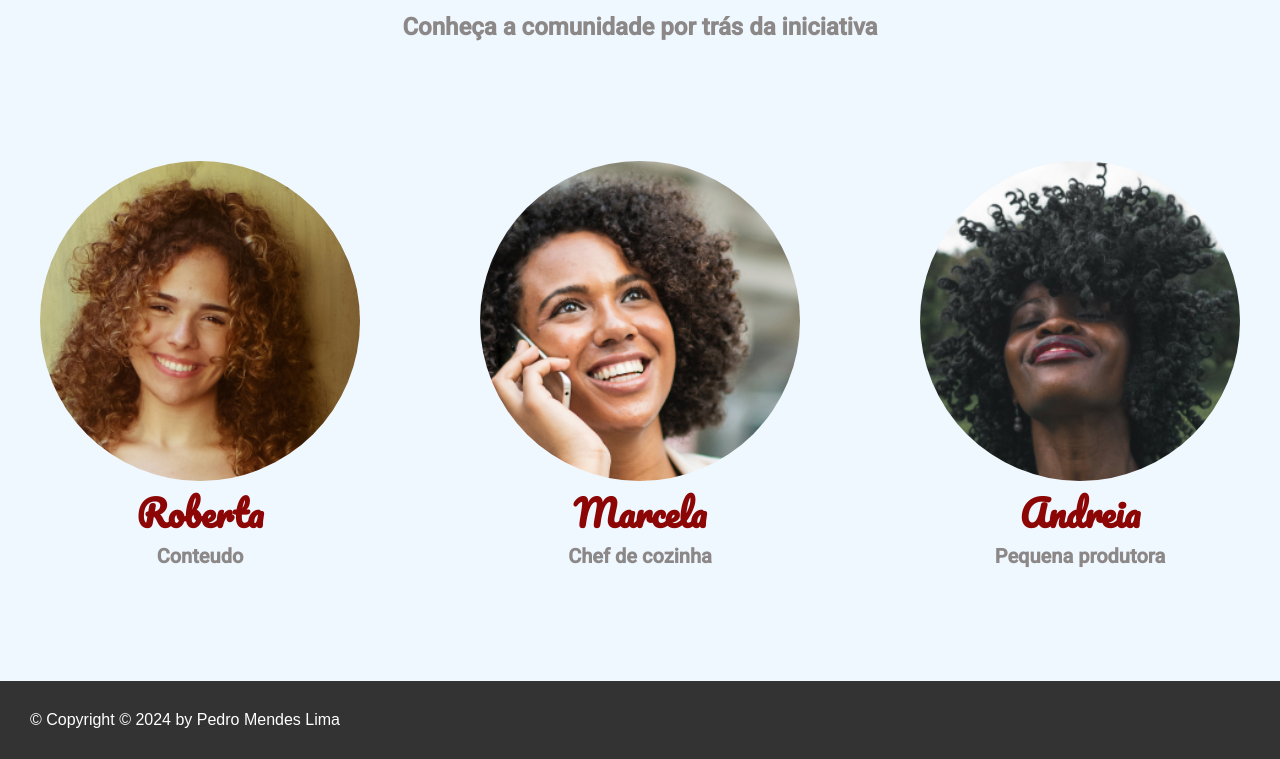
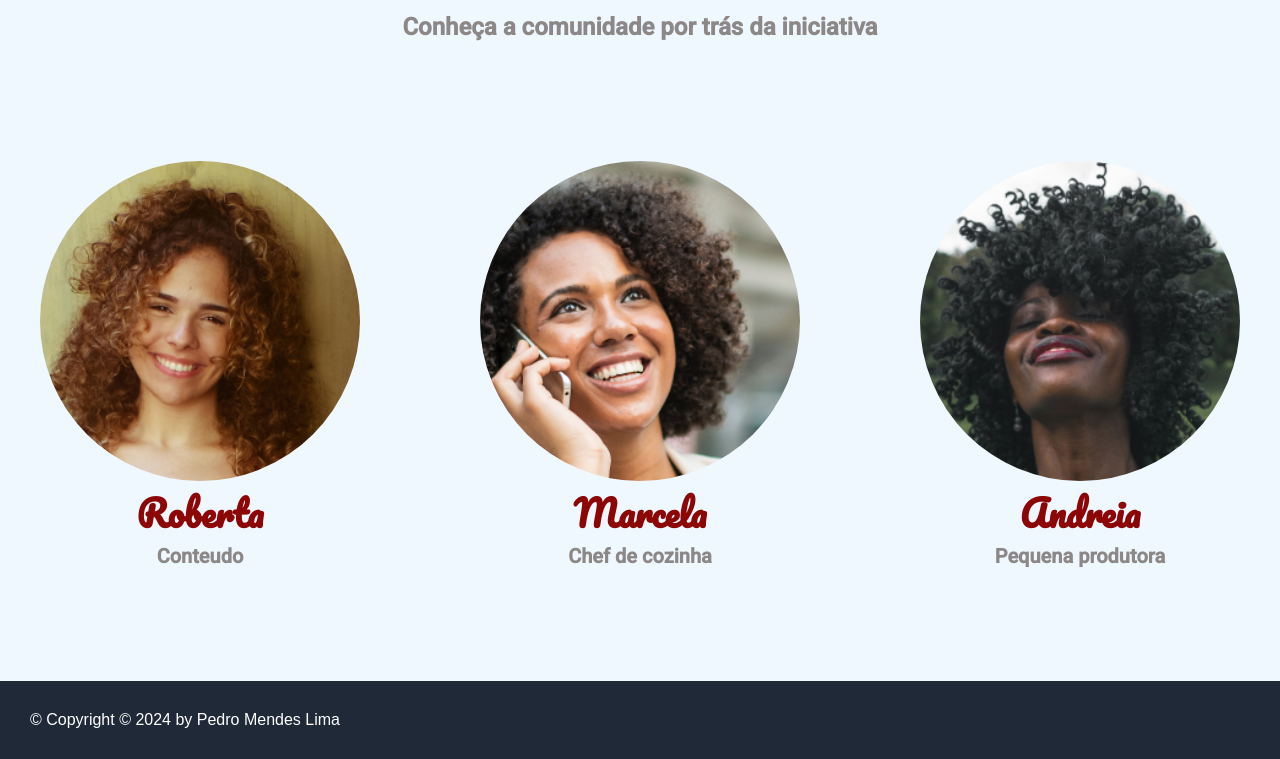
Before and after one commit to uPedroLima11/Site-Receitas, a plain HTML site: page index.html in a window 1280 px wide. Shown: the part 2023-2782 px from the top of the page. Drawn offline with Linux system fonts and the light colour scheme; a web font is replaced by a local one.

Commit message:
mudança no footer

```diff
--- a/style.css
+++ b/style.css
@@ -215,12 +215,11 @@ button:hover {
     background: rgba(196, 196, 196, 1);
     color: rgb(255, 0, 0);
     font-size:bold;
-
     text-align: end;
 }
 
 footer {
-    background-color: #333;
+    background-color: #1f2937;
     color: white;
     padding: 30px;
 
```
